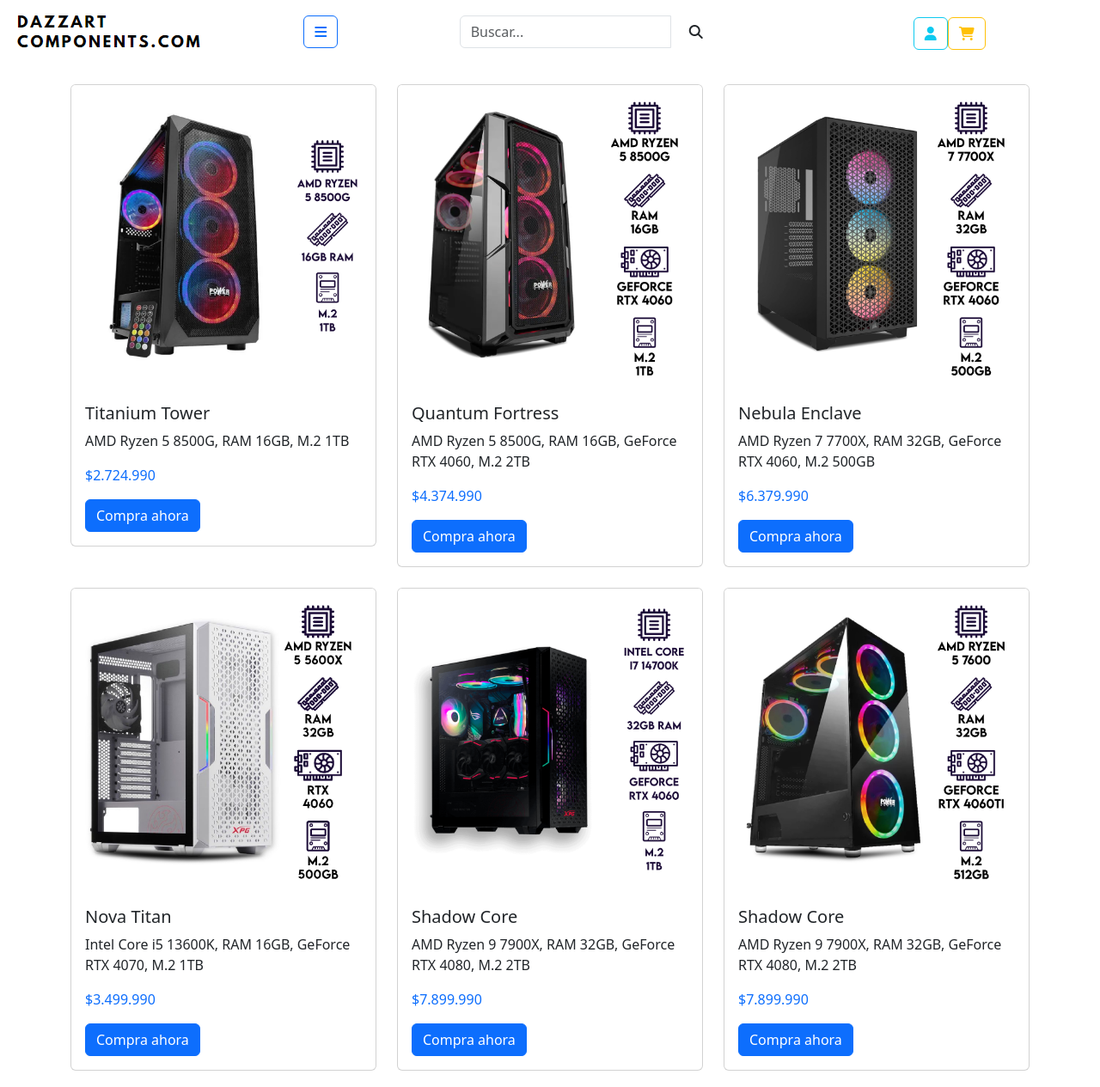
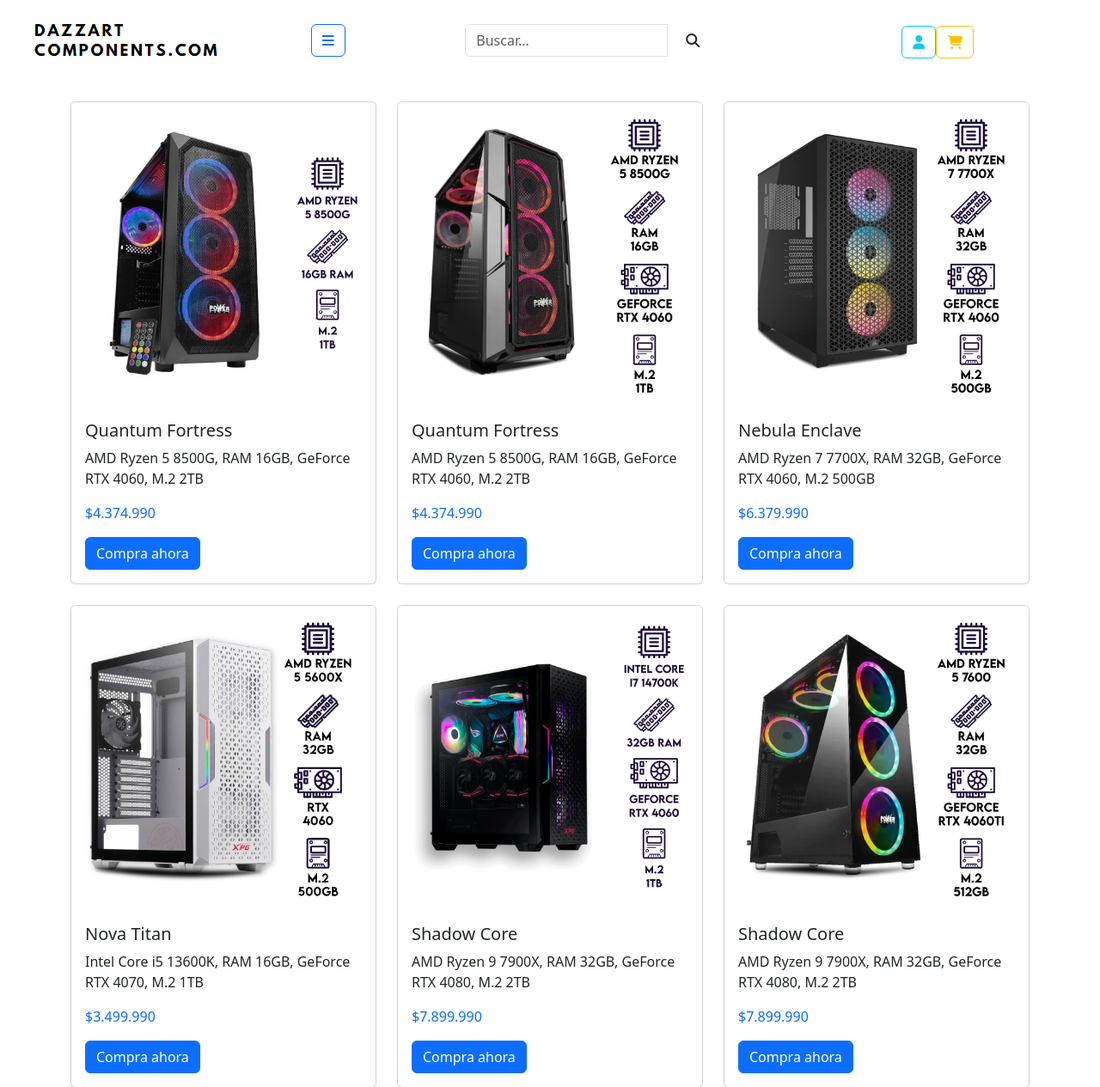
Before and after one commit to zbale/DAZZART-COMPONETS, a Flask app: page /interfazpro in a window 1280 px wide. Shown: the top 1265 px of the page at 86% size. Run offline with Flask 2, Linux system fonts and the light colour scheme; parts of the project's set-up code (start-up, migrations or seed data) failed here and were passed over; some libraries are stand-ins or nearby versions.

Commit message:
INTERFAZ ACTUALIZADA

```diff
--- a/app/templates/Cliente/interfazproductos.html
+++ b/app/templates/Cliente/interfazproductos.html
@@ -8,8 +8,8 @@
     <link rel="preconnect" href="https://fonts.googleapis.com">
     <link rel="preconnect" href="https://fonts.gstatic.com" crossorigin>
     <link href="https://fonts.googleapis.com/css2?family=Plus+Jakarta+Sans:wght@400;600&display=swap" rel="stylesheet">
-    <link rel="stylesheet" href="{{ url_for('static', filename='CSS/interfaz.css') }}">
-    <link rel="shortcut icon" href="IMG/DAZZART SIN LETRAS_prev_ui.png" />
+    <link rel="stylesheet" href="{{ url_for('static', filename='CSS/interfazp.css') }}">
+    <link rel="shortcut icon" href="../../static/IMG/DAZZART SIN LETRAS_prev_ui.png" />
     <link href="https://cdn.jsdelivr.net/npm/bootstrap@5.3.3/dist/css/bootstrap.min.css" rel="stylesheet"
         integrity="sha384-QWTKZyjpPEjISv5WaRU9OFeRpok6YctnYmDr5pNlyT2bRjXh0JMhjY6hW+ALEwIH" crossorigin="anonymous">
     <link rel="stylesheet" href="https://fonts.googleapis.com/css2?family=Material+Symbols+Outlined" />
@@ -22,7 +22,9 @@
             <div class="row align-items-center">
                 <!-- Logo -->
                 <div class="col-3 ">
+                    <a href="{{ url_for('user_bp.login') }}">
                     <img src="static/IMG/Captura de pantalla 2024-11-25 183458.png" alt="Logo" class="img-fluid">
+                </a>
                 </div>
 
                 <!-- Menú de categorías -->
@@ -58,20 +60,24 @@
         </div>
     </header>
 
+
     <main>
         <div class="container mt-4">
+
             <div class="row">
-                <div class="col-md-4 mb-4">
+
+                  <div class="col-md-4 mb-4">
                     <div class="card">
-                        <img src="static/IMG/wevojamon.png" class="card-img-top" alt="Titanium Tower">
+                        <img src="static/img/wevojamon.png" class="card-img-top" alt="Quantum Fortress">
                         <div class="card-body">
-                            <h5 class="card-title">Titanium Tower</h5>
-                            <p class="card-text">AMD Ryzen 5 8500G, RAM 16GB, M.2 1TB</p>
-                            <p class="card-text text-primary">$2.724.990</p>
+                            <h5 class="card-title">Quantum Fortress</h5>
+                            <p class="card-text">AMD Ryzen 5 8500G, RAM 16GB, GeForce RTX 4060, M.2 2TB</p>
+                            <p class="card-text text-primary">$4.374.990</p>
                             <a href="#" class="btn btn-primary">Compra ahora</a>
                         </div>
                     </div>
                 </div>
+
                 <div class="col-md-4 mb-4">
                     <div class="card">
                         <img src="static/img/jamonextra.jpg" class="card-img-top" alt="Quantum Fortress">
@@ -83,6 +89,7 @@
                         </div>
                     </div>
                 </div>
+
                 <div class="col-md-4 mb-4">
                     <div class="card">
                         <img src="static/IMG/pochado.jpg" class="card-img-top" alt="Nebula Enclave">
```
